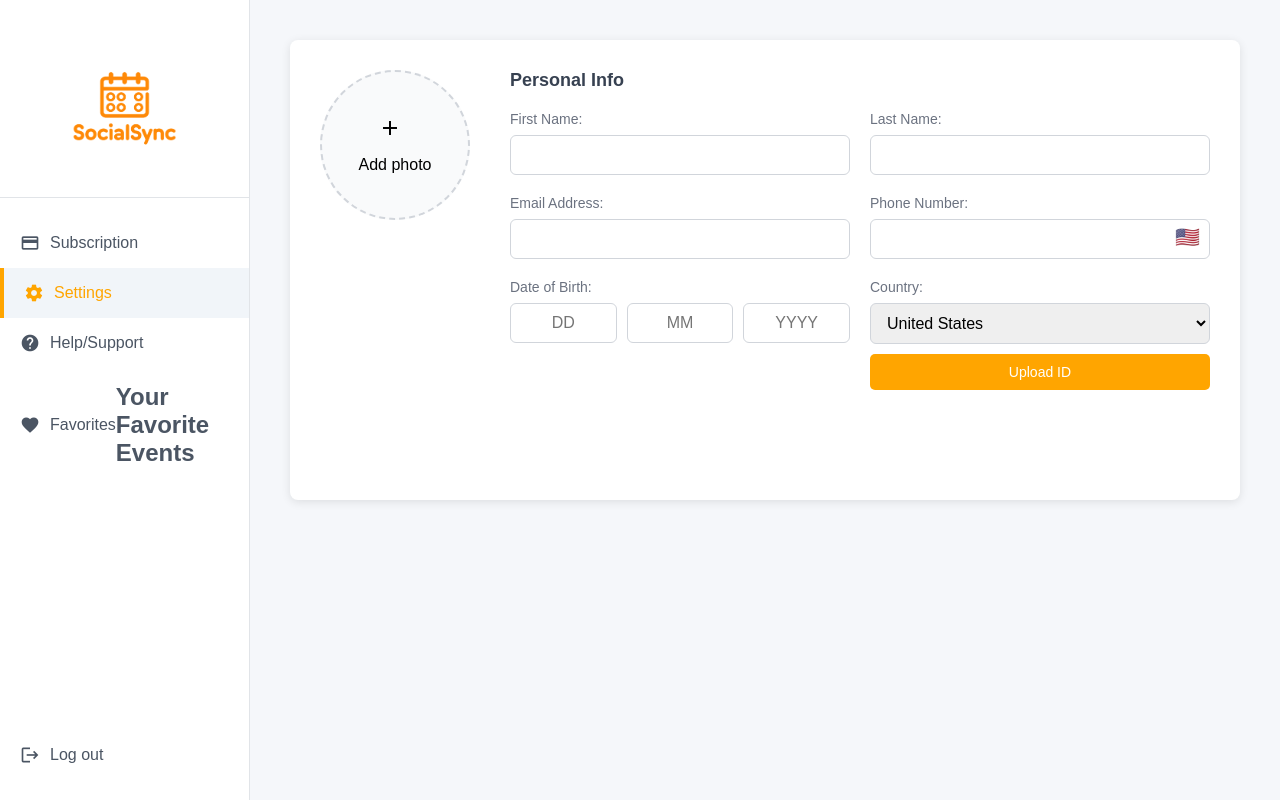
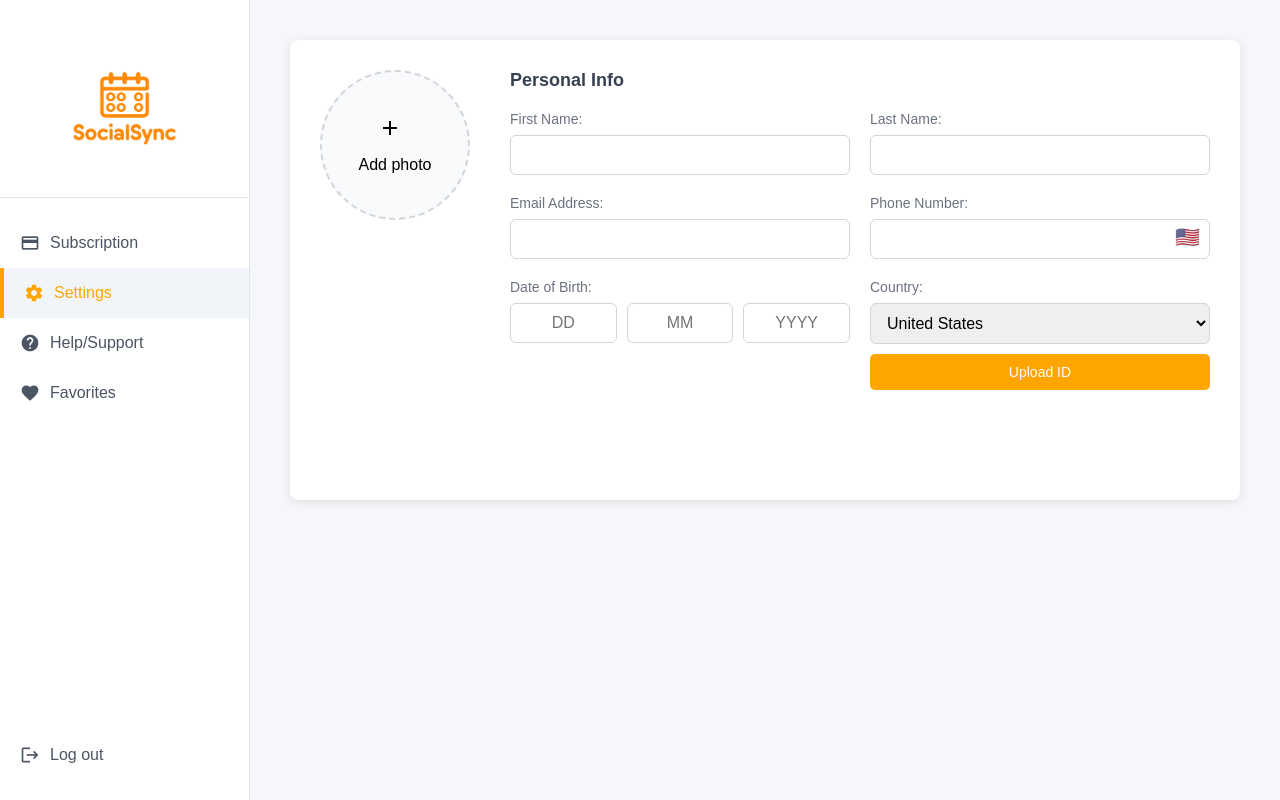
Before and after one commit to Lofiea/socialsync-event-management, a Python web app: template templates/profile.html in a window 1280 px wide. Run offline with Jinja, Linux system fonts and the light colour scheme; the template is opened without the code that fills it, so the values that code supplies are empty.

Commit message:
removed extra fav. text

```diff
--- a/templates/profile.html
+++ b/templates/profile.html
@@ -259,7 +259,6 @@
         <a href="#" class="nav-item">
             <i class="material-icons">favorite</i>
             <span class="nav-text">Favorites</span>
-            <h2>Your Favorite Events</h2>
             <ul id="favorite-list"></ul>
         </a>
 
```
